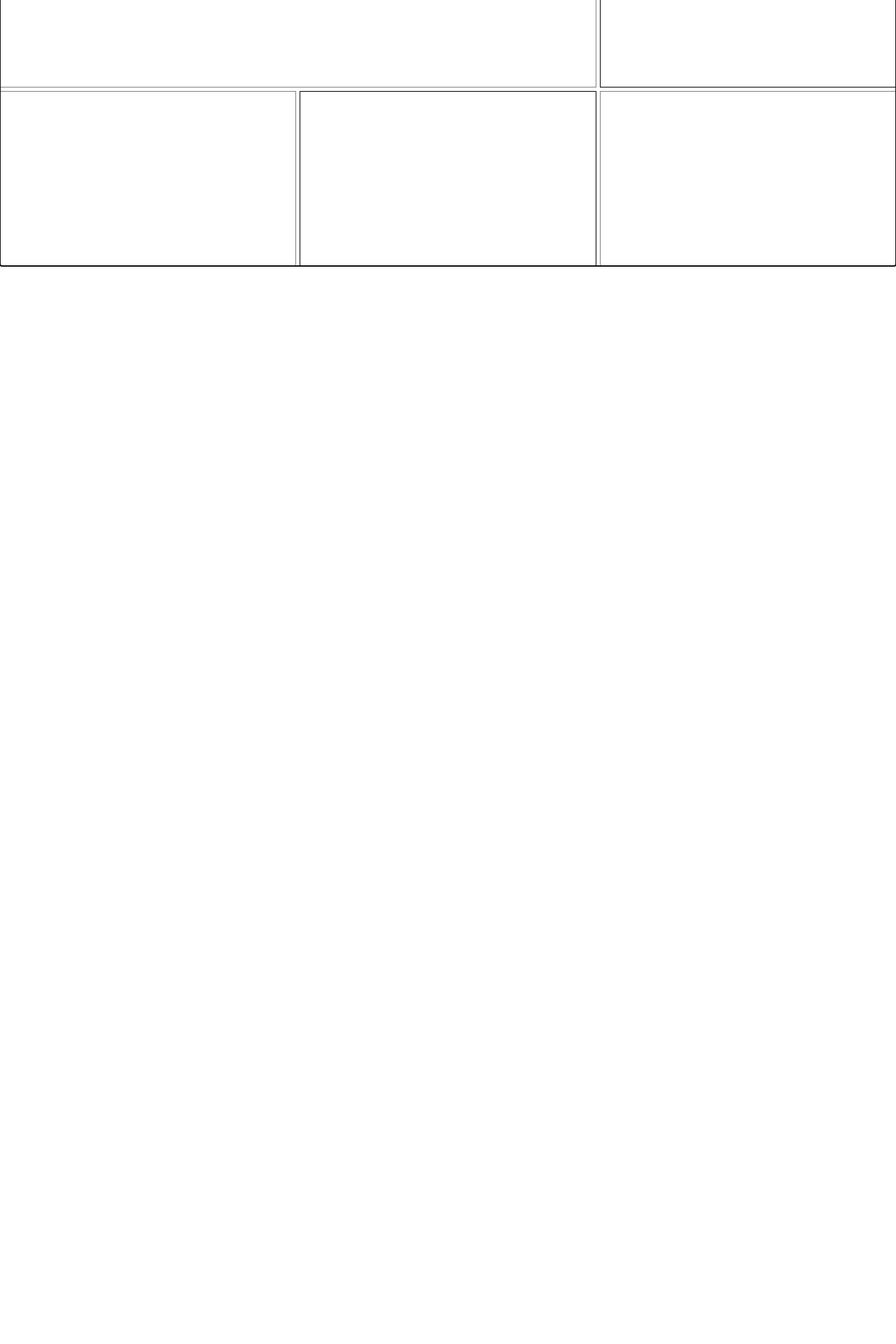
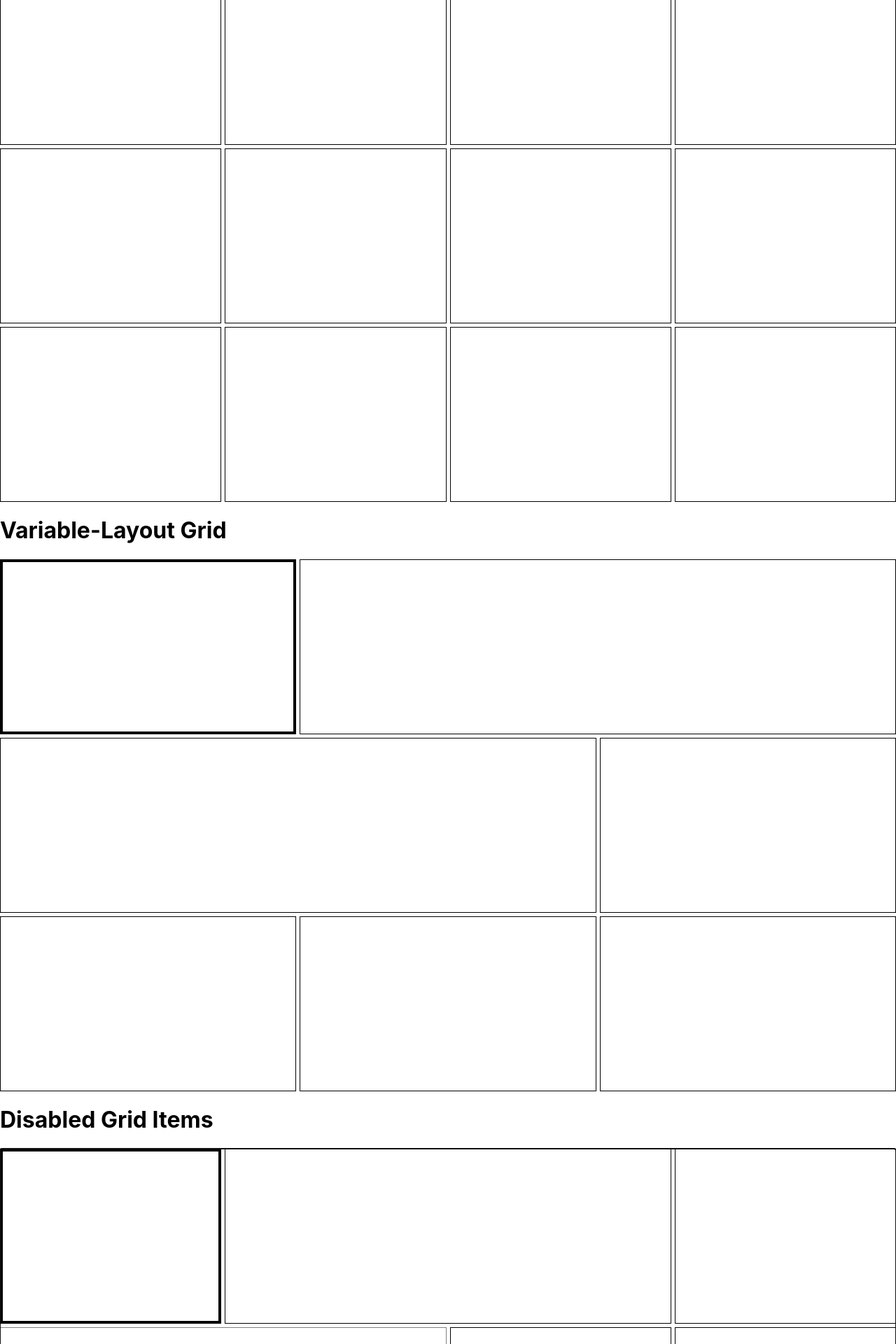
Before and after one commit to SleepyWerewolf/react-grid-navigation, a React (Create React App) app: page / in a window 1280 px wide. Shown: the part 380-2300 px from the top of the page at 70% size. Before the commit the page ends 800 px from the top, so only its background shows below. Built offline with nearby package versions, Linux system fonts and the light colour scheme.

Commit message:
finish integrating disabled logic into core algorithm

```diff
--- a/src/App.tsx
+++ b/src/App.tsx
@@ -1,18 +1,47 @@
-import React from 'react';
+import React, { Fragment } from 'react';
 import './App.css';
 import { FocusContainer } from './components/NavigationFocus/FocusContainer';
 
 const App: React.FC = () => {
   return (
-    <FocusContainer
-      columnConfig={[{ width: '1fr' }, { width: '1fr' }, { width: '1fr' }]}
-      rowConfig={[{ height: 'minmax(250px, auto)' }, { height: 'minmax(250px, auto)' }, { height: 'minmax(250px, auto)'}]}
-      items = {[
-        {}, { width: 2 },
-        { width: 2, shouldDisable: true }, {},
-        { shouldDisable: true }, {}, { shouldDisable: true },
-      ]}
-    />
+    <Fragment>
+      <h1>Standard 4x4 Grid</h1>
+      <FocusContainer
+        columnConfig={[{ width: '1fr' }, { width: '1fr' }, { width: '1fr' }, { width: '1fr' }]}
+        rowConfig={[{ height: 'minmax(250px, auto)' }, { height: 'minmax(250px, auto)' }, { height: 'minmax(250px, auto)' }, { height: 'minmax(250px, auto)' }]}
+        items={[
+          {}, {}, {}, {},
+          {}, {}, {}, {},
+          {}, {}, {}, {},
+          {}, {}, {}, {},
+        ]}
+      />
+
+      <h1>Variable-Layout Grid</h1>
+      <FocusContainer
+        columnConfig={[{ width: '1fr' }, { width: '1fr' }, { width: '1fr' }]}
+        rowConfig={[{ height: 'minmax(250px, auto)' }, { height: 'minmax(250px, auto)' }, { height: 'minmax(250px, auto)' }]}
+        items={[
+          {}, { width: 2 },
+          { width: 2 }, {},
+          {}, {}, {},
+        ]}
+      />
+
+      <h1>Disabled Grid Items</h1>
+      <FocusContainer
+        columnConfig={[{ width: '1fr' }, { width: '1fr' }, { width: '1fr' }, { width: '1fr' }]}
+        rowConfig={[{ height: 'minmax(250px, auto)' }, { height: 'minmax(250px, auto)' }, { height: 'minmax(250px, auto)' }]}
+        items={[
+          {}, { width: 2 }, {},
+          { width: 2, shouldDisable: true }, {}, {},
+          { shouldDisable: true }, {}, { shouldDisable: true }, {},
+        ]}
+      />
+      <h1>Switch between grids</h1>
+
+      <h1>Let's put it all together!</h1>
+    </Fragment>
   );
 }
 
--- a/src/components/NavigationFocus/get-next-focus-index.ts
+++ b/src/components/NavigationFocus/get-next-focus-index.ts
@@ -45,7 +45,7 @@ const getItemWidth = (grid: IGridItem[], startingIndex: number) => {
 };
 
 const isLeftColumn = (itemsPerRow: number, index: number) => index % itemsPerRow === 0;
-// const isRightColumn = (gridLength: number, itemsPerRow: number, index: number) =>  index % itemsPerRow === itemsPerRow - 1 || /* final item */ index === gridLength - 1;
+const isRightColumn = (gridLength: number, itemsPerRow: number, index: number) =>  index % itemsPerRow === itemsPerRow - 1 || /* final item */ index === gridLength - 1;
 
 const getLeftMostIndex = (grid: IGridItem[], index: number) => {
   const originalItem = grid[index].index;
@@ -100,20 +100,31 @@ export const getNextFocusIndex = (grid: IGridItem[], itemsPerRow: number, active
     }
 
     case 'left': {
-      if (!isLeftColumn(itemsPerRow, activeIndex) && !grid[activeIndex - 1].isDisabled) {
-        activeIndex--;
+      if (!isLeftColumn(itemsPerRow, activeIndex)) {
+        let countIndex = activeIndex - 1;
+
+        while (!isLeftColumn(itemsPerRow, countIndex) && (grid[countIndex].isDisabled || grid[countIndex].index === grid[activeIndex].index)) {
+          countIndex--;
+        }
+
+        activeIndex = countIndex;
       }
       break;
     }
 
     case 'right': {
       // This variable accounts for grid items that are larger than 1 width
-      const itemWidth = getItemWidth(grid, activeIndex);
-      const trueRightIndex = activeIndex + (itemWidth - 1);
-      const isRightColumn = trueRightIndex % itemsPerRow === itemsPerRow - 1 || /* final item */ trueRightIndex === gridLength - 1;
+      // const itemWidth = getItemWidth(grid, activeIndex);
+      // const trueRightIndex = activeIndex + (itemWidth - 1);
 
-      if (!isRightColumn && !grid[activeIndex + 1].isDisabled) {
-        activeIndex += itemWidth;
+      if (!isRightColumn(gridLength, itemsPerRow, activeIndex)) {
+        let countIndex = activeIndex + 1;
+
+        while (!isRightColumn(gridLength, itemsPerRow, countIndex) && (grid[countIndex].isDisabled || grid[countIndex].index === grid[activeIndex].index)) {
+          countIndex++;
+        }
+
+        activeIndex = countIndex;
       }
 
       break;
```
